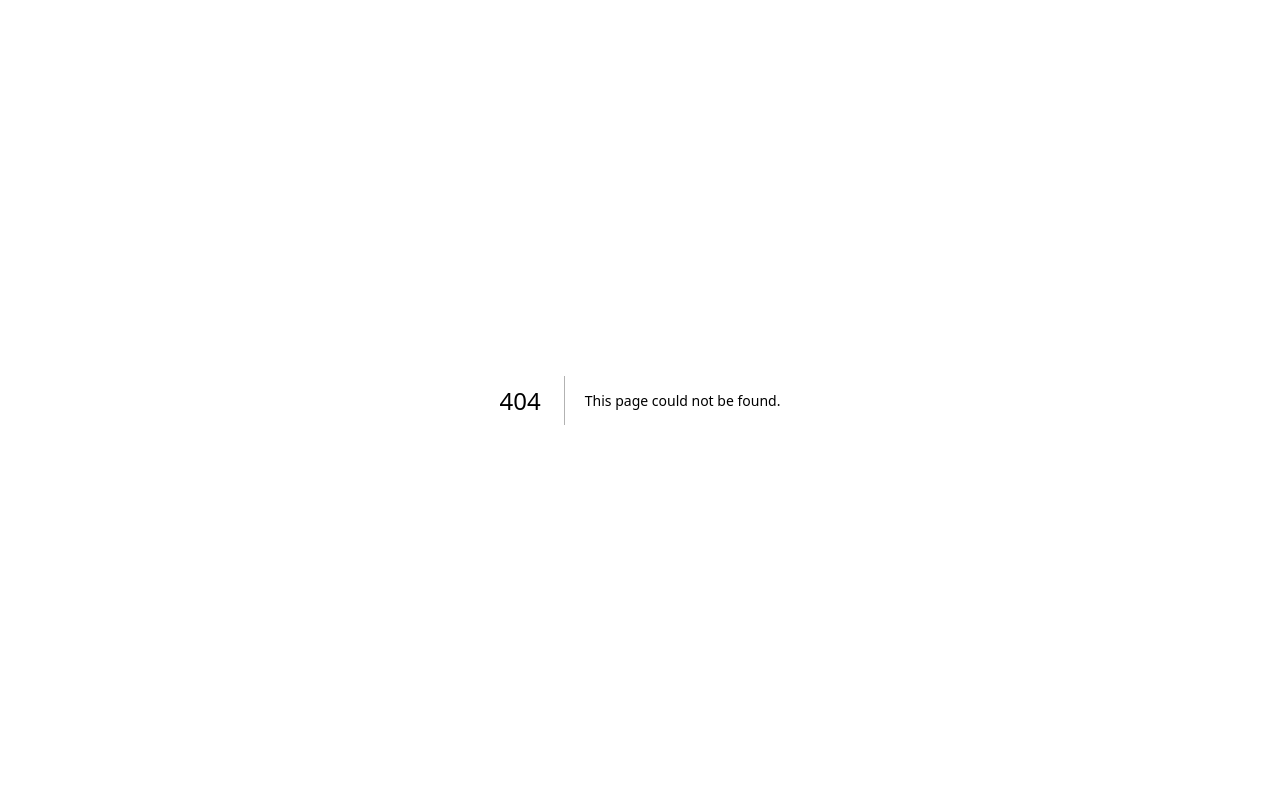
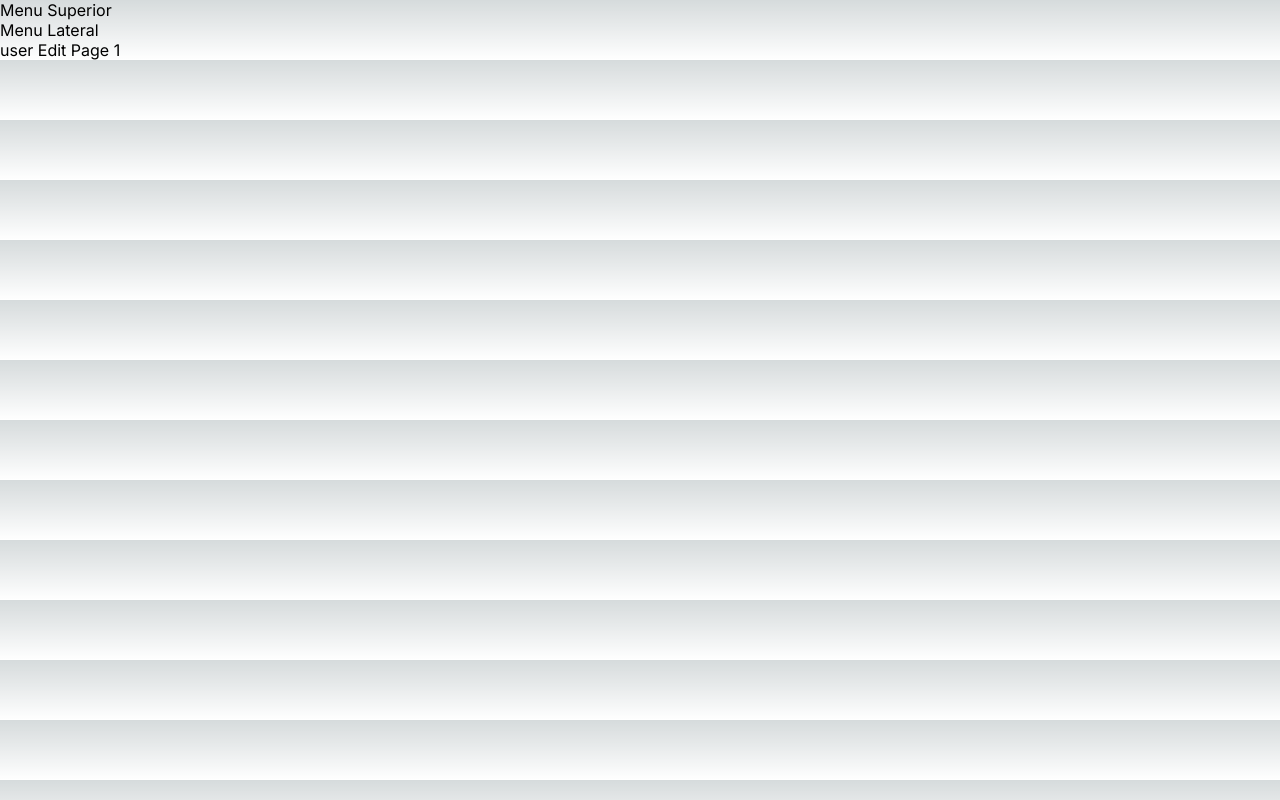
Before and after one commit to luanmoraes123/aplicacao-para-controlar-financas-, a Next.js app: page /admin/users/1 in a window 1280 px wide. Before the commit this address had no page. Built offline with nearby package versions, Linux system fonts and the light colour scheme.

Commit message:
organizando estrutura de pastas

```diff
--- /dev/null
+++ b/src/app/(auth)/admin/users/[id]/page.js
@@ -0,0 +1,5 @@
+const UsersEditPage = ({ params }) => {
+  return <div>user Edit Page {params.id}</div>
+}
+
+export default UsersEditPage;
--- /dev/null
+++ b/src/app/(auth)/admin/users/page.js
@@ -0,0 +1,5 @@
+const UsersPage = () => {
+  return <div>Users Page</div>
+}
+
+export default UsersPage;
--- /dev/null
+++ b/src/app/(auth)/layout.js
@@ -0,0 +1,21 @@
+import { Inter } from 'next/font/google'
+import '../globals.css'
+
+const inter = Inter({ subsets: ['latin'] })
+
+export const metadata = {
+  title: 'Create Next App',
+  description: 'Generated by create next app',
+}
+
+export default function RootLayout({ children }) {
+  return (
+    <html lang="en">
+      <body className={inter.className}>
+        <div>Menu Superior</div>
+        <div>Menu Lateral</div>
+        {children}
+      </body>
+    </html>
+  )
+}
--- /dev/null
+++ b/src/app/(guest)/login/page.js
@@ -0,0 +1,5 @@
+const loginPage = () => {
+  return <div>Login Page</div>
+}
+
+export default loginPage;
--- /dev/null
+++ b/src/app/(guest)/register/page.js
@@ -0,0 +1,5 @@
+const RegisterPage = () => {
+  return <div>Register Page</div>
+}
+
+export default RegisterPage;
--- a/src/app/layout.js
+++ b/src/app/layout.js
@@ -1,17 +1,12 @@
-import { Inter } from 'next/font/google'
-import './globals.css'
-
-const inter = Inter({ subsets: ['latin'] })
-
 export const metadata = {
-  title: 'Create Next App',
-  description: 'Generated by create next app',
+  title: 'Next.js',
+  description: 'Generated by Next.js',
 }
 
 export default function RootLayout({ children }) {
-  return (
+ return (
     <html lang="en">
-      <body className={inter.className}>{children}</body>
+      <body>{children}</body>
     </html>
   )
 }
```
